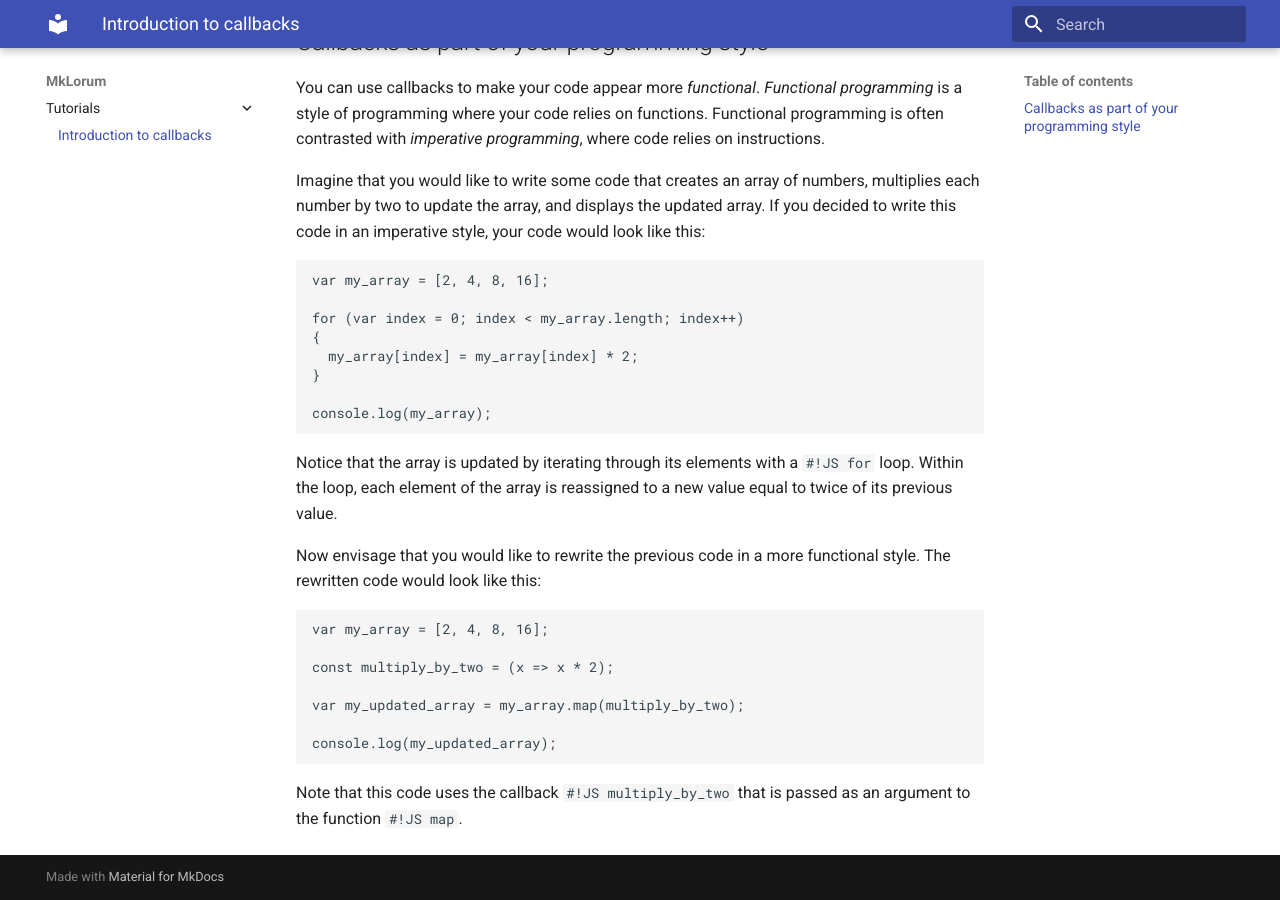
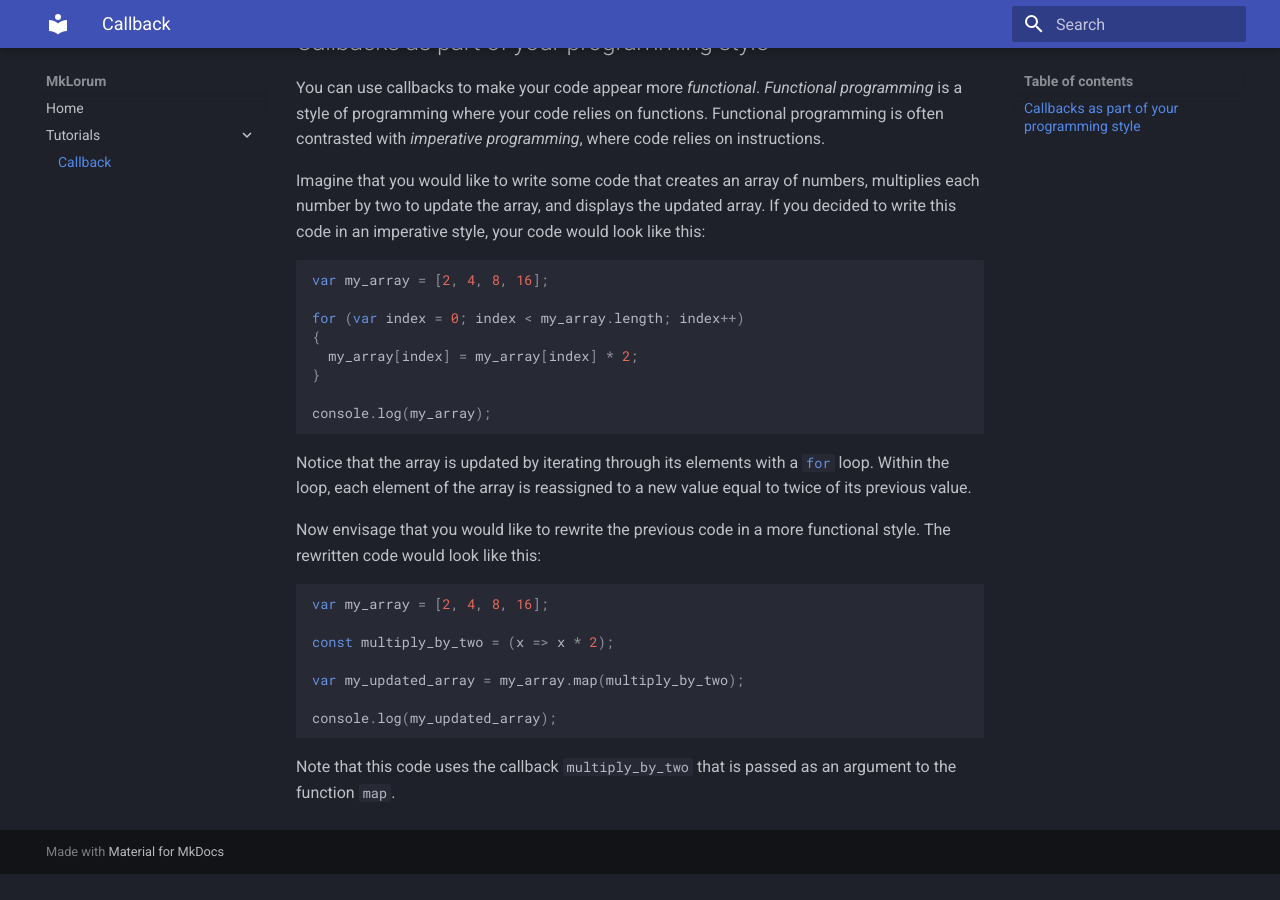
Before and after one commit to MaxandreJ/portfolio_documentation, an MkDocs documentation site: the page built from docs/tutorials/callback.md, in a window 1280 px wide and 900 px high, scrolled down 658 px. Built offline with MkDocs 1.6.1 and Material for MkDocs 9.7.7, drawn with Linux system fonts in a browser that asks for light colours; after the commit the page ends 1532 px from its top, so only the background shows below that.

```diff
--- a/mkdocs.yml
+++ b/mkdocs.yml
@@ -1,3 +1,21 @@
 site_name: MkLorum
 theme:
   name: material
+  palette:
+    scheme: slate
+nav:
+- 'Home': 'index.md'
+- 'Tutorials':
+  - 'Callback': 'tutorials/callback.md'
+markdown_extensions:
+  - pymdownx.arithmatex:
+      generic: true
+  - pymdownx.highlight
+  - pymdownx.superfences
+  - pymdownx.inlinehilite
+extra_javascript:
+  - javascripts/config.js
+  - https://polyfill.io/v3/polyfill.min.js?features=es6
+  - https://cdn.jsdelivr.net/npm/mathjax@3/es5/tex-mml-chtml.js
+extra_css:
+  - stylesheets/extra.css
```
Also changed, not shown: 1 other file.
